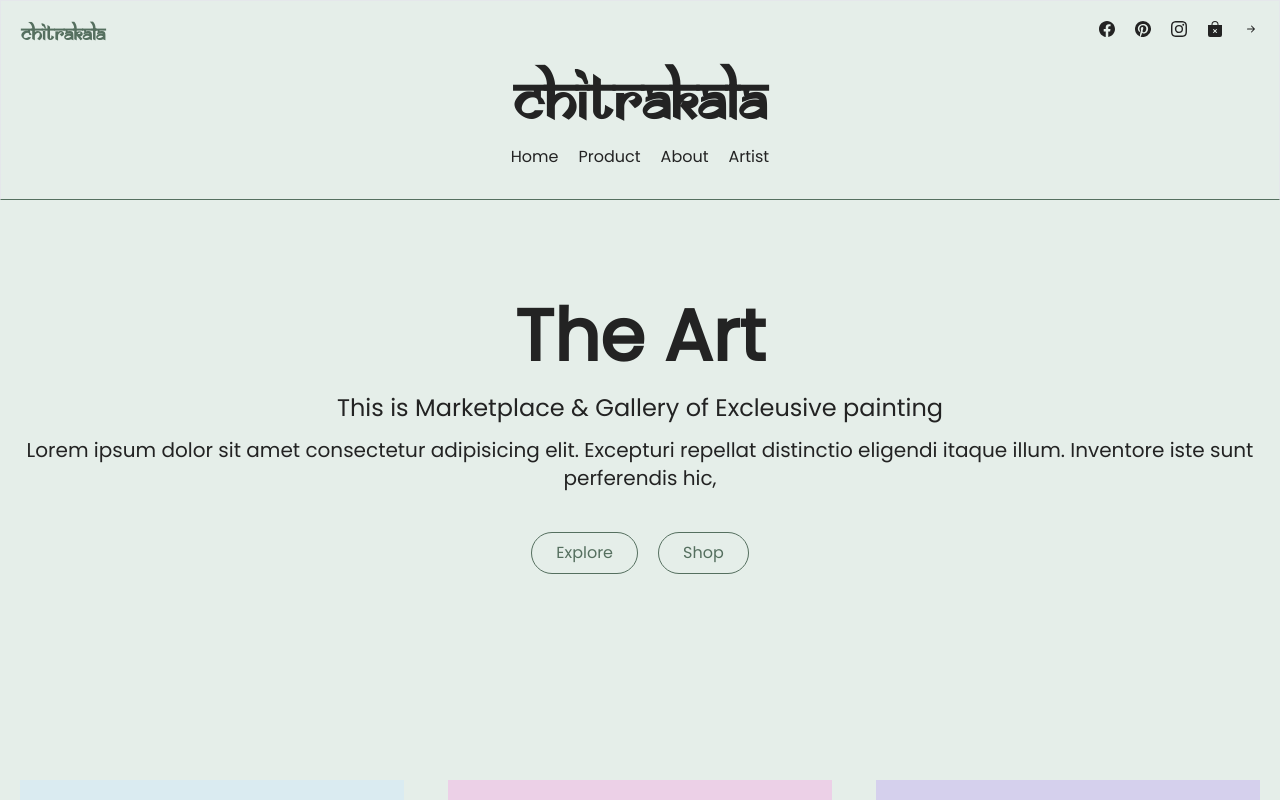
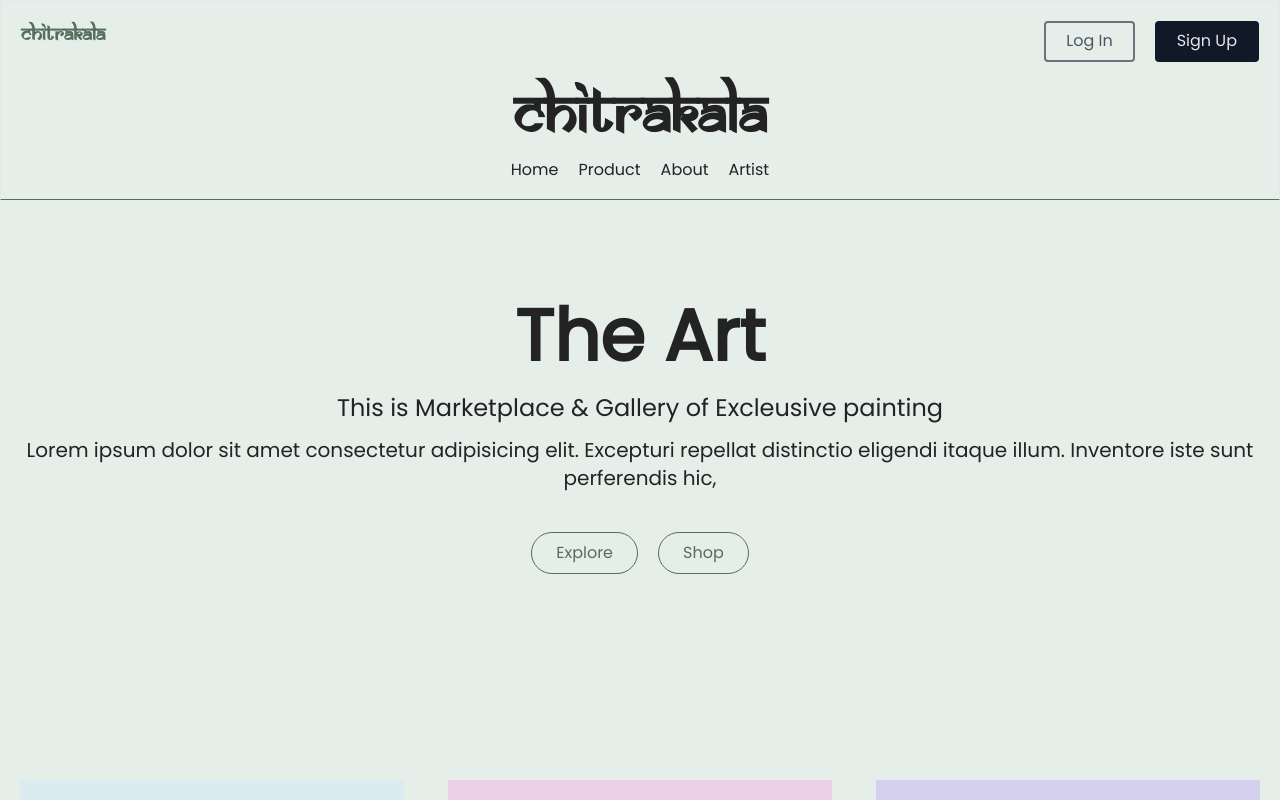
Before and after one commit to sebakthapa/chitrakala, a Next.js app: page / in a window 1280 px wide. Shown: the top 800 px of the page. Built offline with nearby package versions, Linux system fonts and the light colour scheme.

Commit message:
some transitions added to form
api integration and validation  remains

```diff
--- a/src/app/auth/page.jsx
+++ b/src/app/auth/page.jsx
@@ -2,16 +2,13 @@
 import Login from '@/components/Login'
 import Signup from '@/components/Signup'
 import Image from 'next/image'
-import {  useState } from 'react'
+import {  useEffect, useState } from 'react'
 import { FcGoogle } from "react-icons/fc"
 import { motion,  AnimatePresence } from 'framer-motion'
 import Link from 'next/link'
 
-const Page = () => {
-  const [isLogin, setIsLogin] = useState(false);
-
-
-
+const Page = ({searchParams}) => {
+  const [isLogin, setIsLogin] = useState(searchParams.s == "l" ? true :false);
 
 
 
@@ -54,8 +51,8 @@ const Page = () => {
             </AnimatePresence>
           </div>
           <p className=' text-center'>OR</p>
-          <button className='p-[2px] pr-5 bg-[#4285F4] flex items-center gap-5'><FcGoogle className='bg-white h-10 w-10 p-2' /> <span className='text-white font-semibold'> Continue with Google </span> </button>
-          <button className='p-[2px] pr-5 bg-[#4267B2] flex items-center gap-5'><Image alt='facebook logo' src="/facebook.svg" width="20" height="20" className='bg-white h-10 w-10 p-[0.4rem]' /> <span className='text-white font-semibold'> Continue with Facebook </span> </button>
+          <motion.button whileHover={{ scale: 1.04}} whileTap={{ scale: 0.9 }} transition={{ type: "spring", stiffness: 200, damping: 10 }} className='p-[2px] pr-5 bg-[#4285F4] flex items-center gap-5 hover:bg-[#316ac6] group'><FcGoogle className='bg-white h-10 w-10 p-2' /> <span className='text-white font-semibold'> Continue with Google </span> </motion.button>
+          <motion.button whileHover={{ scale: 1.04}} whileTap={{ scale: 0.9 }} transition={{ type: "spring", stiffness: 200, damping: 10 }} className='mt-2 p-[2px] pr-5 bg-[#4267B2] flex items-center gap-5 hover:bg-[#31549b] group'><Image alt='facebook logo' src="/facebook.svg" width="20" height="20" className='bg-white h-10 w-10 p-[0.4rem]' /> <span className='text-white font-semibold'> Continue with Facebook </span> </motion.button>
         </div>
       </main>
 
--- a/src/app/globals.css
+++ b/src/app/globals.css
@@ -68,5 +68,5 @@ form .form_title{
 }
 
 form button[type="submit"]{
-    @apply py-3 px-5  rounded font-semibold
+    @apply py-3 px-5  rounded font-semibold transition-colors duration-500
 }
--- a/src/app/layout.js
+++ b/src/app/layout.js
@@ -10,6 +10,9 @@ export default function RootLayout({ children }) {
     <html lang="en">
       <body>
         {children}
+        <div className='flex flex-wrap w-full h-[20rem] gap-1 justify-center items-center '>
+                <div>Footer</div>
+            </div>
       </body>
     </html>
   )
--- a/src/app/page.js
+++ b/src/app/page.js
@@ -3,7 +3,41 @@ import Landing from '@/components/Landing'
 const page = () => {
   return (
     <>
-      <Landing/>
+      <Landing />
+
+      <div className='card-collection z-200 flex flex-wrap w-full min-h-[40rem] gap-1 justify-center'>
+        <div className=" m-5 flex flex-1 min-w-[300px] max-w-[500px] min-h-[6rem]  justify-center items-center p-10 bg-[#daebf1]">Oil Painting</div>
+        <div className="m-5 flex flex-1 min-w-[300px]  max-w-[500px] min-h-[6rem]  justify-center items-center p-10 bg-[#ecd0e7]">Water Painting</div>
+        <div className="m-5 flex flex-1 min-w-[300px]  max-w-[500px]  min-h-[6rem] justify-center items-center p-10 bg-[#d5d0ed]">Sketch</div>
+        <div className="m-5 flex flex-1 min-w-[300px]  max-w-[500px]  min-h-[6rem] justify-center items-center p-10 bg-[#efefef]">Digital Art</div>
+        <div className="m-5 flex flex-[1] min-w-[300px]  max-w-[full]  min-h-[6rem] justify-center items-center p-10 bg-[#daebf1]">Carosel</div>
+      </div>
+
+      <svg xmlns="http://www.w3.org/2000/svg" viewBox="0 0 1440 320"><path fill="#e5eee9" fillOpacity="1" d="M0,224L48,240C96,256,192,288,288,256C384,224,480,128,576,117.3C672,107,768,181,864,197.3C960,213,1056,171,1152,176C1248,181,1344,235,1392,261.3L1440,288L1440,320L1392,320C1344,320,1248,320,1152,320C1056,320,960,320,864,320C768,320,672,320,576,320C480,320,384,320,288,320C192,320,96,320,48,320L0,320Z"></path></svg>
+
+
+      <div className='flex flex-wrap w-full h-[40rem] gap-1 justify-center bg-[#e5eee9]'>
+        <div className=" border-2 border-[#556f5f]   rounded-lg m-5 flex flex-wrap-reverse flex-1 min-w-[300px] max-w-[700px] max-h-[30rem] justify-evenly items-center p-10 bg-[#e5eee9]">
+
+          <div className='flex flex-col gap-5 border-[1px] border-[#556f5f9c]  p-5 rounded-lg'>
+            <span className='text-3xl font-extrabold'>Top Artist</span>
+            <span>Details</span>
+            <span>Details</span>
+            <span>Details</span>
+            <button className='border text-[#556f5f] border-[#556f5f] hover:bg-[#556f5f] hover:text-white py-2 px-6 rounded-full'>Checkout</button>
+          </div>
+
+          <div className='flex flex-col justify-center items-center'>
+            <div className='bg-white w-[200px] h-[200px] flex items-center justify-center border rounded-full'>Photo</div>
+            <div className='flex flex-col gap-3 p-5'>
+              <span>Joined on ___/___/___</span>
+              <span>Tag:</span>
+
+            </div>
+          </div>
+
+        </div>
+      </div>
     </>
   )
 }
--- a/src/components/Input.jsx
+++ b/src/components/Input.jsx
@@ -12,7 +12,7 @@ const Input = ({ label, type, value, setValue, classLists, required }) => {
 
                 <input required={required} className={`${classLists} ${type == "password" ? "pr-[100px]" : ""} w-full`} value={value} onChange={(e) => setValue(e.target.value)} type={showPassword ? "text" : type} id={id} />
                 {
-                    type === "password" && (
+                    type === "password" && value && (
                         <span className="icon cursor-pointer absolute top-1/2 -translate-y-1/2 right-2 opacity-50 hover:opacity-70 transition duration-300 " onClick={() => setShowPassword((prev) => !prev)}>
                             {
                                 showPassword ? (
--- a/src/components/Login.jsx
+++ b/src/components/Login.jsx
@@ -1,6 +1,7 @@
 "use client"
 import Input from './Input'
 import { useState } from 'react'
+import { motion } from 'framer-motion'
 
 const Login = () => {
     const [loginId, setLoginId] = useState("")
@@ -16,7 +17,7 @@ const Login = () => {
                 <Input required type="text" label="username/email/phone" value={loginId} setValue={setLoginId} classLists="" />
                 <Input required type="password" label="password" value={password} setValue={setPassword} classLists="" />
             </div>
-            <button className='bg-green-500 text-white' type="submit" > Log In</button>
+            <motion.button whileHover={{ scale: 1.02}} whileTap={{ scale: 0.9 }} transition={{ type: "spring", stiffness: 200, damping: 10 }} className='bg-green-500 text-white hover:bg-green-600' type="submit" > Log In</motion.button>
         </form>
     )
 }
--- a/src/components/Navbar.jsx
+++ b/src/components/Navbar.jsx
@@ -1,5 +1,8 @@
+"use client"
+import Link from 'next/link';
 import React from 'react'
 import { BsArrowRightShort, BsArrowsAngleExpand, BsBackspace, BsBagXFill, BsFacebook, BsInstagram, BsPinterest } from "react-icons/bs";
+import { motion } from 'framer-motion';
 
 function Navbar() {
   return (
@@ -8,11 +11,18 @@ function Navbar() {
         <span className='saman text-xl text-[#556f5f] font-semibold'>CHITRAKALA</span>
 
         <div className="handlers text-[#556f5f] pt-0  flex gap-5 text-base ">
-          <li><BsFacebook /></li>
+          {/* <li><BsFacebook /></li>
           <li><BsPinterest /></li>
           <li><BsInstagram /></li>
           <li><BsBagXFill /></li>
-          <li><BsArrowRightShort /></li>
+          <li><BsArrowRightShort /></li> */}
+          <motion.button whileHover={{ scale: 1.1}} whileTap={{ scale: 0.9 }} transition={{ type: "spring", stiffness: 200, damping: 10 }} className='text-gray-600 py-[0.4rem] px-5 border-2 border-gray-500 rounded'>
+            <Link href="/auth?s=l">Log In</Link>
+          </motion.button>
+          <motion.button whileHover={{ scale: 1.1}} whileTap={{ scale: 0.9 }} transition={{ type: "spring", stiffness: 200, damping: 10 }} className='bg-gray-900 text-gray-200 py-[0.4rem] px-5 border-2 border-gray-900 rounded'>
+            <Link href="/auth?s=s">Sign Up</Link>
+          </motion.button>
+
         </div>
 
       </div>
@@ -28,10 +38,10 @@ function Navbar() {
 
         </div>
       </div>
-<div className='flex justify-end'>
+      <div className='flex justify-end'>
 
-      <input className='min-w-[100px] p-1 rounded-sm outline-none' type="text" name="search" id="search" placeholder='Search...' />
-</div>
+        <input className='min-w-[100px] p-1 rounded-sm outline-none' type="text" name="search" id="search" placeholder='Search...' />
+      </div>
 
     </nav>
   )
--- a/src/components/Signup.jsx
+++ b/src/components/Signup.jsx
@@ -1,6 +1,7 @@
 "use client"
 import React, { useState } from 'react'
-import Input from './Input'
+import Input from './Input';
+import { motion } from 'framer-motion';
 
 const Signup = () => {
     const [fullName, setFullName] = useState("")
@@ -24,7 +25,7 @@ const Signup = () => {
                 <Input required type="password" label="password" value={password} setValue={setPassword} classLists=""/>
                 <Input required type="password" label="confirm password" value={confirmPassword} setValue={setConfirmPassword} classLists=""/>
             </div>
-            <button className='bg-green-500 text-white' type="submit" > Sign Up</button>
+            <motion.button whileHover={{ scale: 1.02}} whileTap={{ scale: 0.9 }} transition={{ type: "spring", stiffness: 200, damping: 10 }} className='bg-green-500 text-white hover:bg-green-600' type="submit" > Sign Up</motion.button>
         </form>
     )
 }
--- /dev/null
+++ b/src/lib/utils.js
@@ -0,0 +1,6 @@
+export const IS_CLIENT = () => {
+    if (typeof window !== "undefined") {
+        return true;
+    }
+    return false;
+}
```
Also changed, not shown: src/components/Landing.jsx (+0 -37 lines), 1 other file (tests, documents, lock files or other folders).
